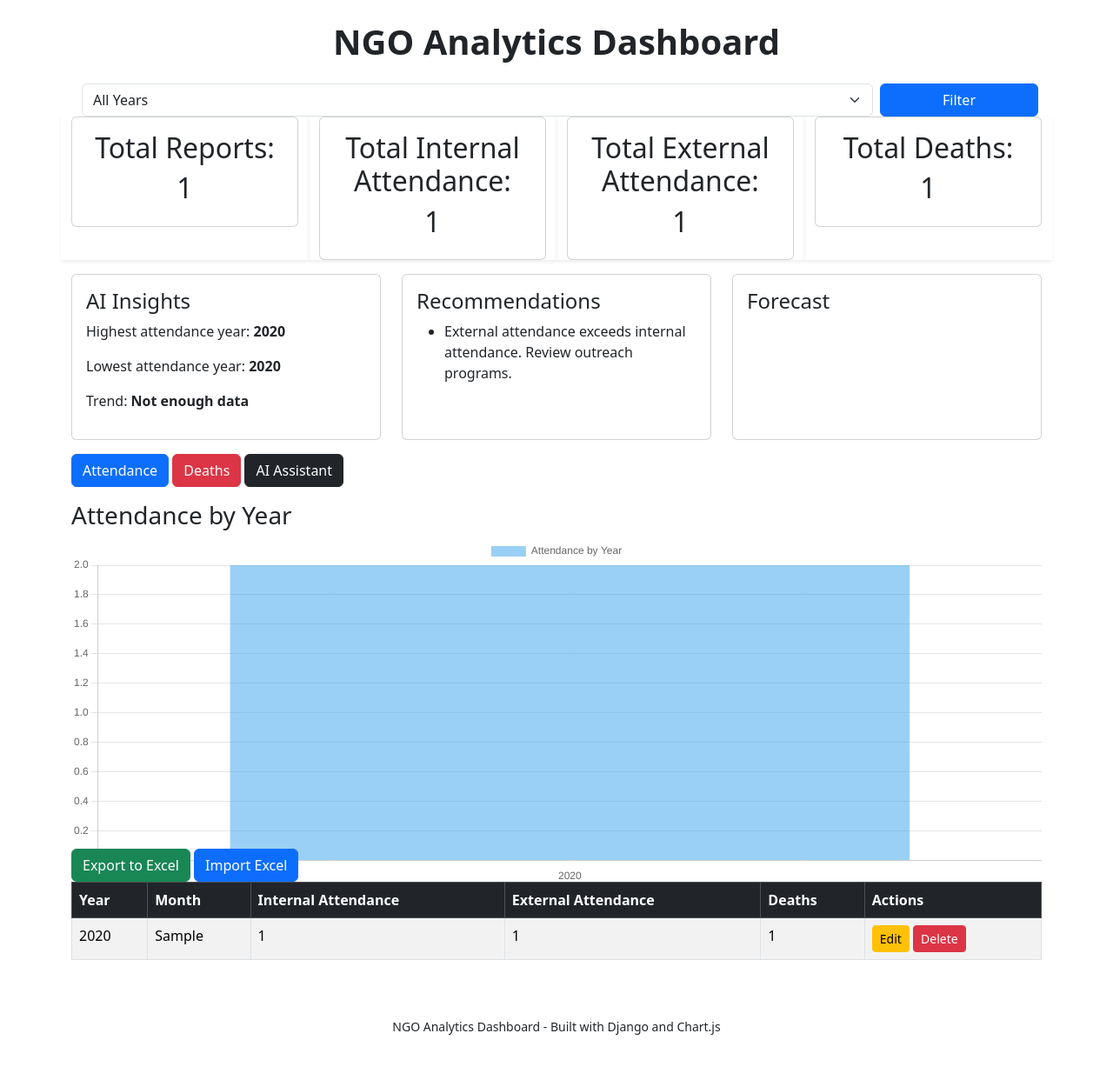
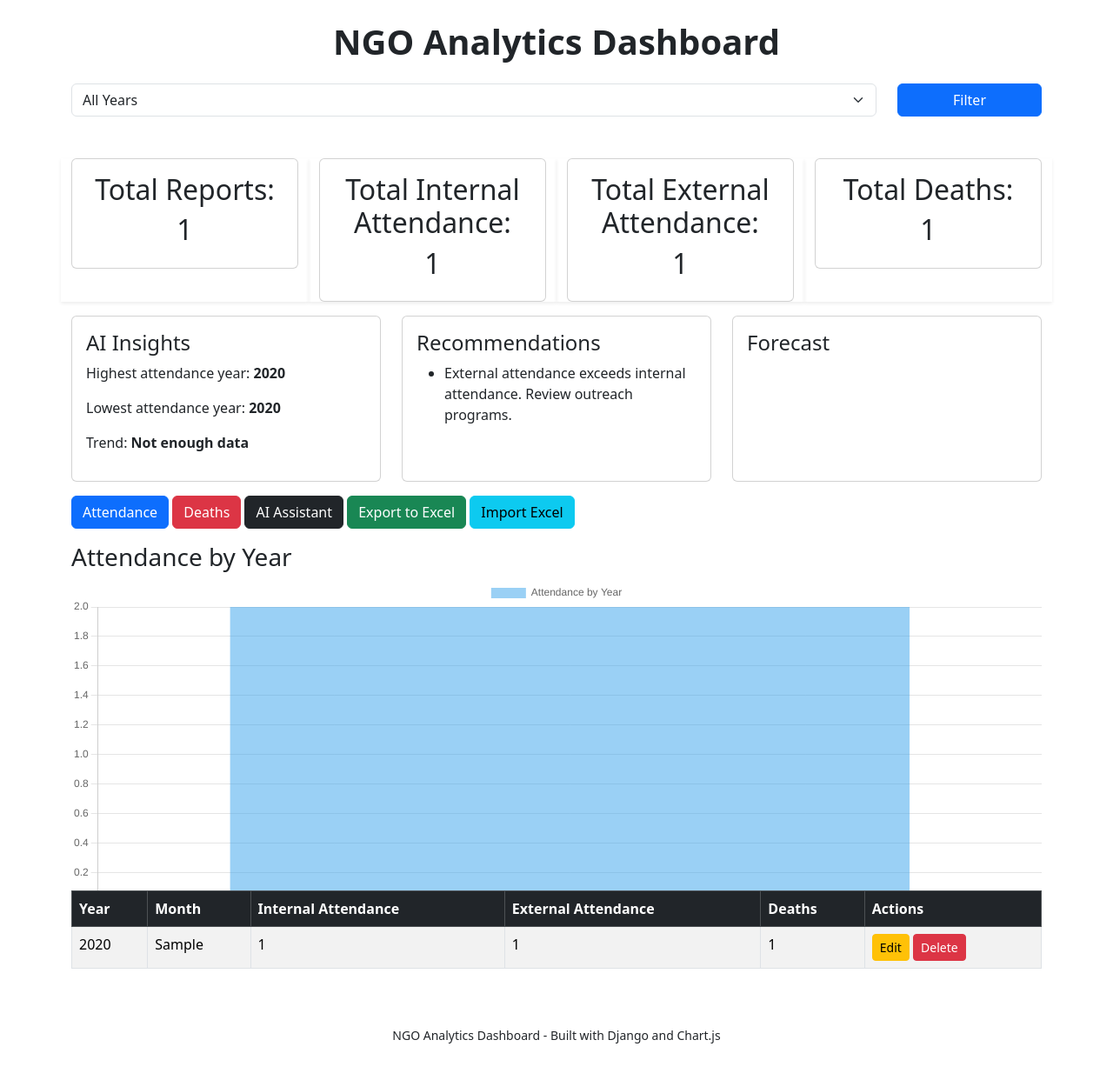
Before and after one commit to KattKriger/ngo-ai-manager, a Django app: page / in a window 1280 px wide. Shown: the whole page at 87% size. Before the commit the page ends 1190 px from the top, so only its background shows below. Run offline with Django 5.2, Linux system fonts and the light colour scheme; tables that the repository leaves empty hold one stand-in row (values such as "Sample post").

Commit message:
Final NGO Dashboard

```diff
--- a/reports/templates/reports/report_list.html
+++ b/reports/templates/reports/report_list.html
@@ -19,7 +19,7 @@
             NGO Analytics Dashboard
         </h1>
 
-        <form method="get" class="container mt-4 d-flex gap-2 align-items-center">
+        <form method="GET" class="row mb-5">
             <div class = col-md-10>
                 <select name="year" class="form-select">
                     <option value="">All Years</option>
@@ -128,6 +128,12 @@
                 <a href="/assistant/" class="btn btn-dark">
                     AI Assistant
                 </a>
+                <a href="/export/" class="btn btn-success">
+                    Export to Excel
+                </a>
+                <a href="/import/" class="btn btn-info">
+                    Import Excel
+                </a>
             </div>
             <div class="card-mt-4">
                 <div class="card-body" style="height: 400px;">
@@ -137,16 +143,6 @@
                     </div>
                 </div>
             </div>
-
-            <div class="col-mb-3">
-                <a href="/export/" class="btn btn-success">
-                    Export to Excel
-                </a>
-                <a href="/import/" class="btn btn-primary">
-                    Import Excel
-                </a>
-            </div>
-
 
             <div class="table-responsive">
                 <table class="table table-striped table-bordered">
```
